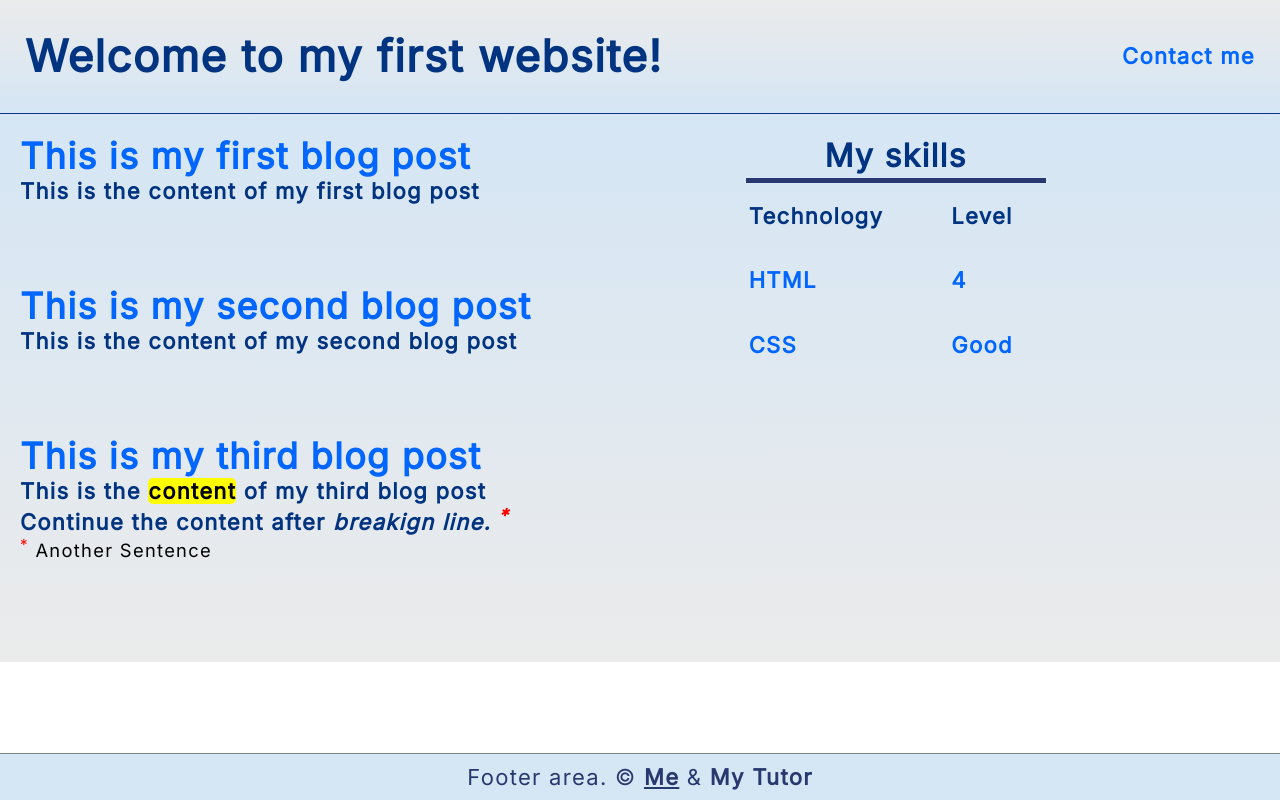
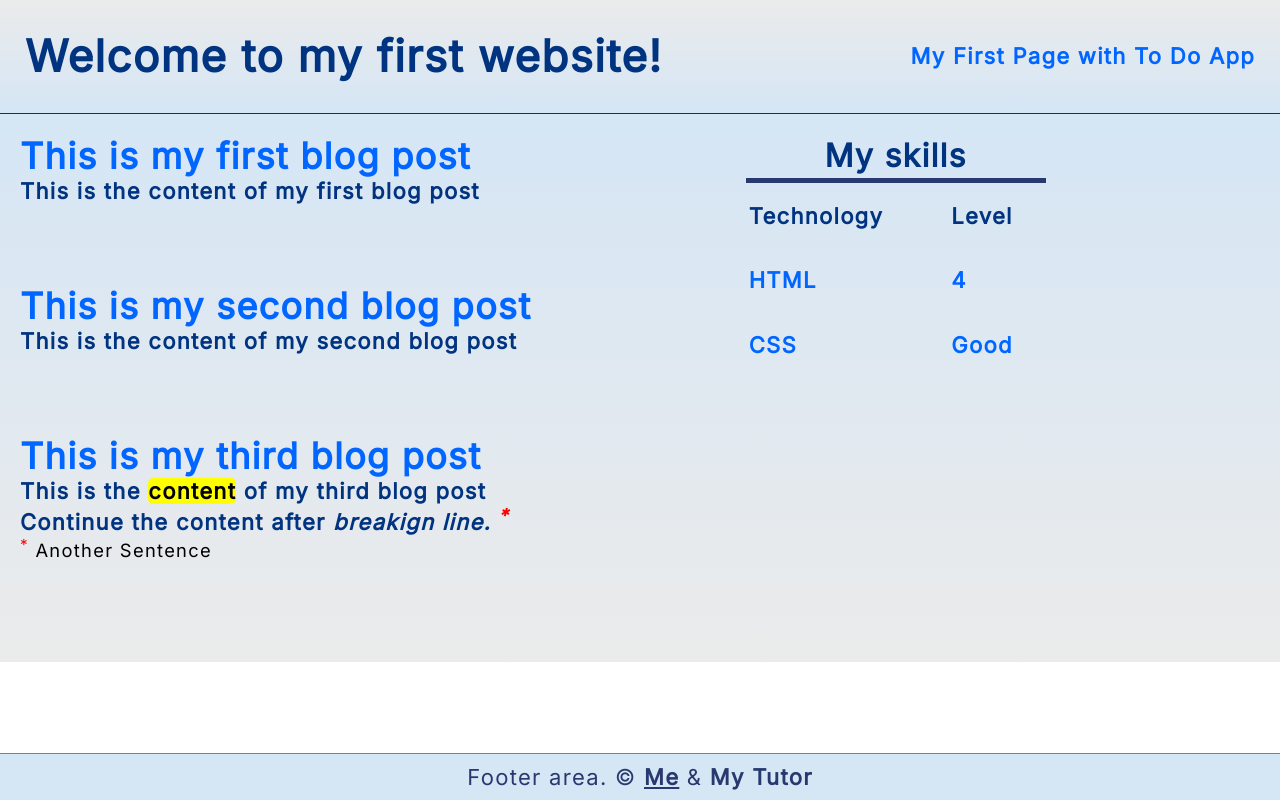
Before and after one commit to Patryko030/patryko030.github.io, a plain HTML site: page index.html in a window 1280 px wide. Drawn offline with Linux system fonts and the light colour scheme.

Commit message:
Link for main page added to site

```diff
--- a/index.html
+++ b/index.html
@@ -11,7 +11,7 @@
 <body>
     <header>
         <h1>Welcome to my first website!</h1>
-        <a href="contact.html">Contact me</a>
+        <a href="/to-do-app/index.html">My First Page with To Do App</a>
     </header>
 
     <div id="main-content">
@@ -59,6 +59,5 @@
         </div>
     </footer>
     <script src="scripts.js"></script>
-    <script src="testscripts.js"></script>
 </body>
 </html>
```
